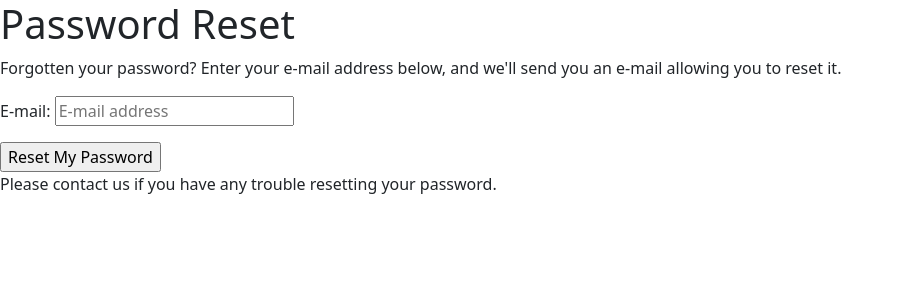
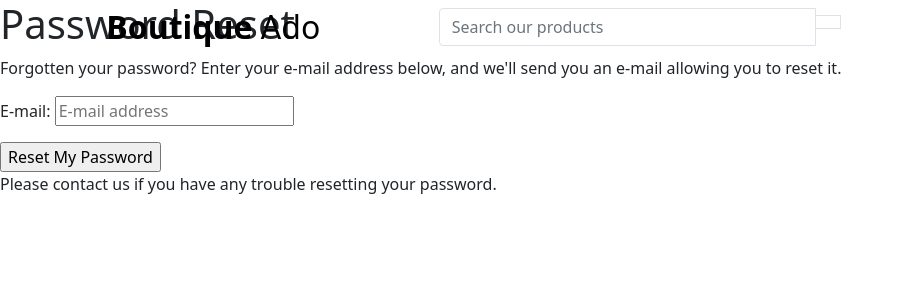
Before and after one commit to ThijsTerporten/E-Commerce-project, a Django app: page /accounts/password/reset/ in a window 1280 px wide. Shown: the top 300 px of the page, without its empty margins (0-904 px from the left). Run offline with Django 3.2, Linux system fonts and the light colour scheme; some libraries are stand-ins or nearby versions.

Commit message:
Add navbar to header

```diff
--- a/templates/base.html
+++ b/templates/base.html
@@ -29,7 +29,35 @@
     <title>Boutique Ado {% block extra_title%}{% endblock %}</title>
   </head>
   <body>
-   <header class="container-fluid fixed-top"></header>
+   <header class="container-fluid fixed-top">
+       <div class="row">
+           <div class="col-12 col-lg-4 my-auto py-1 py-lg-0 text-center text-lg-left">
+               <a href="{% url 'home' %}" class="nav-link main-logo-link">
+                   <h2 class="logo-font text-black my-0"><strong>Boutique</strong> Ado</h2>
+               </a>
+           </div>
+           <div class="col-12 col-lg-4 my-auto py-1 py-lg-0">
+               <form action="" method="GET">
+                   <div class="input-group w-100">
+                       <input type="text" class="form-control border border-black rounder-0" name="q" placeholder="Search our products">
+                       <div class="input-group-append">
+                           <button class="form-control btn btn-black border border-black rounded-0" type="submit">
+                               <span class="icon">
+                                   <i class="fas fa-search"></i>
+                               </span>
+                           </button>
+                       </div>
+                   </div>
+               </form>
+           </div>
+           <div class="col-12 col-lg-4 my-auto py-1 py-lg-0">
+               <ul class="list-inline list-unstyled text-center text-lg-right my-0">
+                   <li class="list-inline-item-dropdown"></li>
+                   <li class="list-inline-item"></li>
+               </ul>
+           </div>
+       </div>
+   </header>
    {% if messages %}
    <div class="message-container"></div>
    {% endif %}
```
